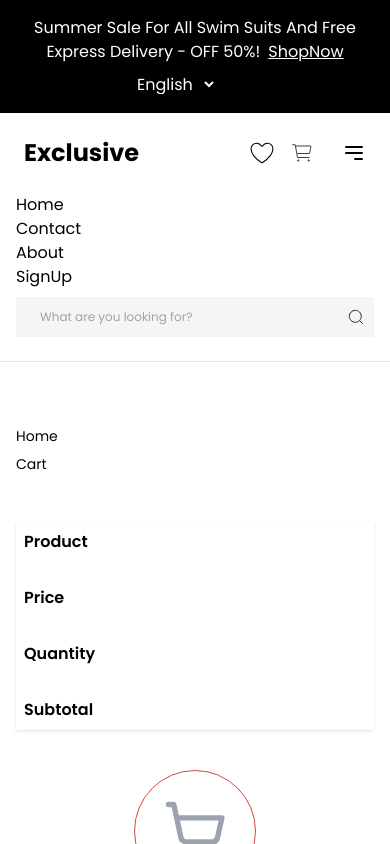
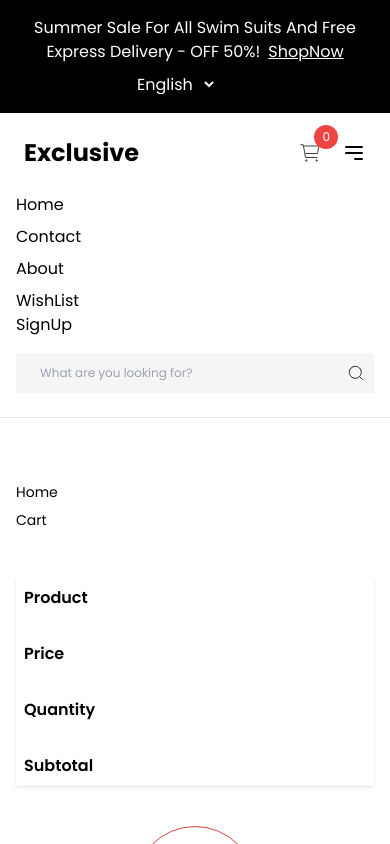
Before and after one commit to Yesifu-Damilola/iphone_store, a React (Vite) app: page /cart in a window 390 px wide. Both pictures are taken after a click on the button 354 px from the left and 153 px from the top of the page. Shown: the top 844 px of the page. Built offline with nearby package versions, Linux system fonts and the light colour scheme.

Commit message:
added wishList and cart-icon components on mobile

```diff
--- a/src/components/AddToCartButton.jsx
+++ b/src/components/AddToCartButton.jsx
@@ -10,12 +10,11 @@ export const AddToCartButton = ({
   product,
 }) => {
   const { dispatch } = useCart();
-  const toastId = "cart-toast";
 
   const handleAddToCart = () => {
-    if (toast.isActive(toastId)) return;
+    // if (toast.isActive(toastId)) return;
     dispatch({ type: "ADD_ITEM", payload: { ...product, quantity: 1 } });
-    toast.success("Item added to cart!", { toastId });
+    toast.success("Item added to cart!", { toastId: "cart-toast" });
   };
   return (
     <div className="bg-black text-white mt-6 container">
--- a/src/components/layout/navbar/Navbar.jsx
+++ b/src/components/layout/navbar/Navbar.jsx
@@ -9,14 +9,11 @@ import { Heart } from "../../../assets/icons/Heart";
 import { useCart } from "../../../hooks/useCart";
 import { Cart } from "../../../assets/icons/Cart";
 
-
-
 export const Navbar = () => {
   const { state } = useCart();
   const { user } = useCurrentUser();
   const [profileVisible, setProfileVisible] = useState(false);
   const [isOpen, setIsOpen] = useState(false);
-
 
   const toggleVisibility = () => {
     setProfileVisible((prev) => !prev);
@@ -71,19 +68,14 @@ export const Navbar = () => {
 
             <Link to="/wishlist" className="p-2 relative">
               <Heart className="h-6 w-6 text-black hover:underline" />
-              {/* {wishList?.length > 0 && (
-                <span className="absolute -top-2 -right-2 bg-red-500 text-white text-xs px-2 py-1 rounded-full">
-                  {wishList?.length}
-                </span>
-              )} */}
             </Link>
-
             <Link to="/cart" className="p-2 relative">
               <Cart className="h-6 w-6 text-black hover:underline" />
               <span className="absolute -top-2 -right-2 bg-red-500 text-white text-xs px-2 py-1 rounded-full">
                 {totalItems}
               </span>
             </Link>
+
             {user?.email && (
               <div className="p-2">
                 <Users
@@ -95,8 +87,8 @@ export const Navbar = () => {
             )}
           </div>
 
-          <div className="md:hidden flex  gap-3">
-            <div className="flex items-center">
+          <div className="md:hidden flex gap-1">
+            {/* <div className="flex items-center">
               {subMenuLists?.map((menu) => {
                 return menu?.name === "users" ? (
                   <div className="p-2" key={menu.name}>
@@ -107,12 +99,37 @@ export const Navbar = () => {
                     {profileVisible && <Account />}
                   </div>
                 ) : (
-                  <Link to={menu?.path} className="p-2">
+                  <Link to={menu?.path} className="p-2" key={menu.name}>
                     <menu.icon className="h-6 w-6 text-black hover:underline" />
                   </Link>
                 );
               })}
-            </div>
+            </div> */}
+            {/* {subMenuLists?.map((menu) => (
+              <Link to={menu?.path} className="p-2" key={menu.path}>
+                <menu.icon className="h-6 w-6 text-black hover:underline" />
+              </Link>
+            ))} */}
+
+            {/* <Link to="/wishlist" className="p-2 relative">
+              <Heart className="h-6 w-6 text-black hover:underline" />
+            </Link> */}
+            <Link to="/cart" className="p-2 relative">
+              <Cart className="h-6 w-6 text-black hover:underline" />
+              <span className="absolute -top-2 -right-2 bg-red-500 text-white text-xs px-2 py-1 rounded-full">
+                {totalItems}
+              </span>
+            </Link>
+
+            {user?.email && (
+              <div className="p-2">
+                <Users
+                  className="h-6 w-6 over:underline"
+                  onClick={toggleVisibility}
+                />
+                {profileVisible && <Account />}
+              </div>
+            )}
             <button
               className="md:hidden flex items-center p-2"
               onClick={toggleNavbar}
@@ -134,11 +151,13 @@ export const Navbar = () => {
             </button>
           </div>
         </div>
-        <div className={`${isOpen ? "block" : "hidden"} md:hidden mt-4`}>
+        <div
+          className={`${isOpen ? "block" : "hidden"} md:hidden mt-4 space-y-2`}
+        >
           {navRoutes.map((route, i) => (
             <Link
               to={route?.path}
-              className="block text-black hover:text-gray-700 text-base hover:underline"
+              className="block text-black hover:text-gray-700 text-base hover:underline "
               key={`${route.name}-${i}`}
             >
               {route?.name}
--- a/src/constants/navbar.js
+++ b/src/constants/navbar.js
@@ -14,10 +14,10 @@ export const navRoutes = [
     name: "About",
     path: "./about",
   },
-  // {
-  //   name: "SignUp",
-  //   path: "./signup",
-  // },
+  {
+    name: "WishList",
+    path: "./wishlist",
+  },
 ];
 
 export const subMenuLists = [
--- a/src/hooks/auth/useCurrentUser.jsx
+++ b/src/hooks/auth/useCurrentUser.jsx
@@ -7,9 +7,13 @@ export const useCurrentUser = () => {
   const { setUser, user } = UserAuth();
   const { data, isLoading, status } = useQuery({
     queryKey: ["current-user"],
-    queryFn: getCurrentUser,
+    queryFn: async () => {
+      const res = await getCurrentUser();
+      if (!res) return null;
+      return res;
+    },
   });
-
+  console.log(data);
   useEffect(() => {
     if (data && status === "success") {
       setUser(data);
--- a/src/hooks/useWishLists.jsx
+++ b/src/hooks/useWishLists.jsx
@@ -5,6 +5,7 @@ import { toast } from "react-toastify";
 export const useWishLists = (key, query) => {
   // Access the client
   const queryClient = useQueryClient();
+
   const { isPending, mutate } = useMutation({
     mutationFn: async (payload) => {
       const { data, error } = await supabase
@@ -20,11 +21,7 @@ export const useWishLists = (key, query) => {
       return data;
     },
     onSuccess: (data) => {
-      toast.success(
-        data?.wishlist
-          ? "Product Added to WishList"
-          : "Product Removed From Wishlist"
-      );
+
       // Invalidate and refetch
       queryClient.invalidateQueries({
         queryKey: [key, query ?? ""],
@@ -33,6 +30,14 @@ export const useWishLists = (key, query) => {
       queryClient.invalidateQueries({
         queryKey: ["products", query ?? ""],
       });
+      toast.success(
+        data?.wishlist
+          ? "Product Added to WishList"
+          : "Product Removed From Wishlist",
+        {
+          toastId: "cart-toast",
+        }
+      );
     },
   });
   return {
--- a/src/pages/cart/CartItems.jsx
+++ b/src/pages/cart/CartItems.jsx
@@ -9,27 +9,28 @@ const headers = ["Product", "Price", "Quantity", "Subtotal"];
 const CartItems = () => {
   const { state, dispatch } = useCart();
   const carts = state?.items ?? [];
-  const toastId = "";
 
   const handleQuantityChange = (id, newQuantity) => {
-    if (toast.isActive(toastId)) return;
     dispatch({
       type: "UPDATE_CART",
       payload: { id, quantity: Number.parseInt(newQuantity, 10) },
     });
-    toast.success("Item Quantity updated from cart", { toastId });
+    toast.success("Item Quantity updated from cart", {
+      toastId: "Item Quantity updated from cart"
+    });
   };
 
   const handleRemoveItem = (id) => {
-    if (toast.isActive(toastId)) return;
     dispatch({ type: "REMOVE_FROM_CART", payload: id });
-    toast.success("Item removed from cart!", { toastId });
+    toast.success("Item removed from cart!", {
+      toastId: "Item removed from cart!",
+    });
   };
 
   const handleClearCart = () => {
-    if (toast.isActive(toastId)) return;
+
     dispatch({ type: "CLEAR_CART" });
-    toast.success("Cart cleared successfully!", { toastId });
+    toast.success("Cart cleared successfully!", { toastId: "Cart cleared successfully!" });
   };
 
   const calculateTotal = () => {
--- a/src/services/auth.js
+++ b/src/services/auth.js
@@ -21,7 +21,8 @@ export const signUp = async (values) => {
       .single();
 
     if (userProfileError?.message) {
-      toast.error(error.userProfileError);
+      console.log(userProfileError);
+      toast.error(userProfileError.message);
     }
     return userProfileData;
   }
@@ -40,10 +41,10 @@ export const getCurrentUser = async () => {
       .eq("id", user?.id)
       .single();
 
-    if (error) {
+    if (error && !profile) {
       toast.error(error.message);
     }
-
+    console.log(profile);
     return profile;
   }
 };
```
